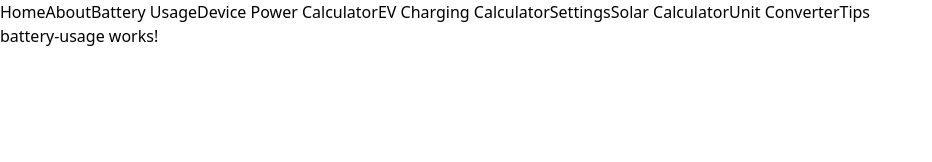
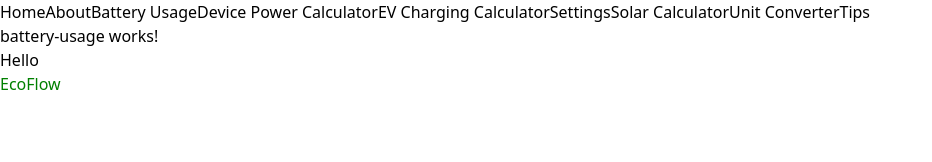
Before and after one commit to IT-Kamianets/voltlab.itkamianets.com, an Angular app: page /battery-usage in a window 1280 px wide. Shown: the top 162 px of the page, without its empty margins (0-932 px from the left). Built offline with nearby package versions, Linux system fonts and the light colour scheme.

Commit message:
Add greeting message to battery usage component

```diff
--- a/src/app/pages/battery-usage/battery-usage.component.html
+++ b/src/app/pages/battery-usage/battery-usage.component.html
@@ -1 +1,3 @@
 <p>battery-usage works!</p>
+Hello
+<p style="color: green;">EcoFlow</p>
```
